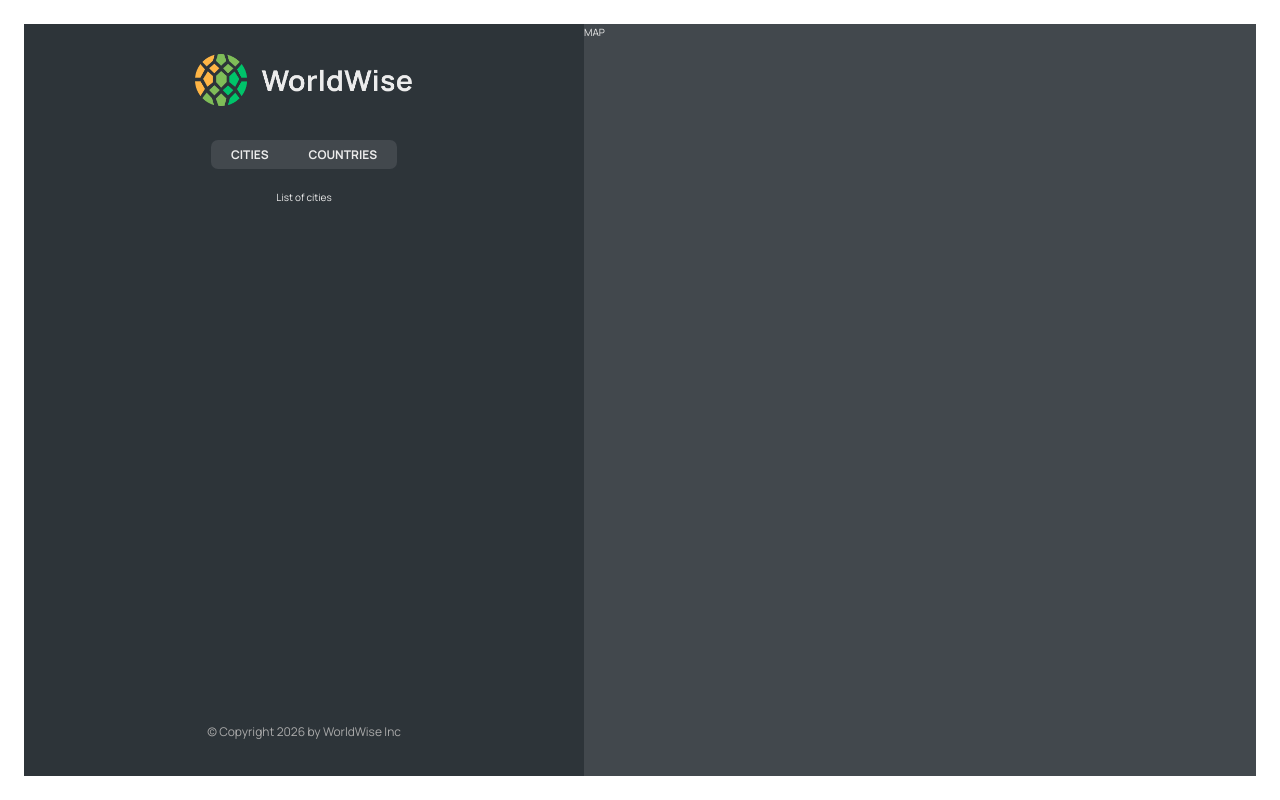
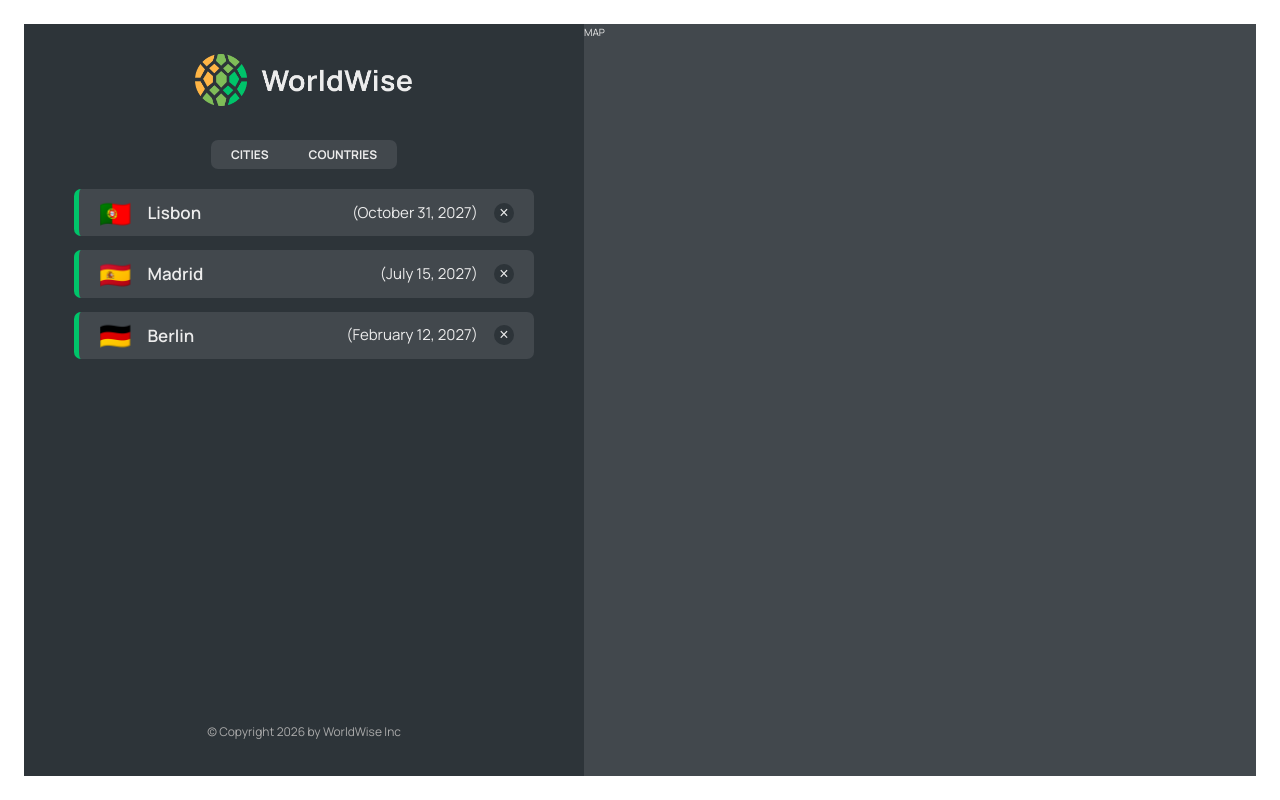
Before and after one commit to danieltroy092/worldwise, a React (Vite) app: page /app in a window 1280 px wide. Built offline with nearby package versions, Linux system fonts and the light colour scheme; data requests are answered from the project's data file.

Commit message:
added cities list

```diff
--- a/package.json
+++ b/package.json
@@ -7,9 +7,11 @@
     "dev": "vite",
     "build": "vite build",
     "lint": "eslint . --ext js,jsx --report-unused-disable-directives --max-warnings 0",
-    "preview": "vite preview"
+    "preview": "vite preview",
+    "server": "json-server --watch data/cities.json --port 8000 -delay 500"
   },
   "dependencies": {
+    "json-server": "^0.17.3",
     "react": "^18.2.0",
     "react-dom": "^18.2.0",
     "react-router-dom": "^6.30.4"
--- a/src/App.jsx
+++ b/src/App.jsx
@@ -5,8 +5,31 @@
 import PageNotFound from "./pages/PageNotFound";
 import AppLayout from "./pages/AppLayout";
 import Login from "./pages/Login";
+import CityList from "./components/CityList";
+import { useEffect, useState } from "react";
+
+const BASE_URL = "http://localhost:8000";
 
 function App() {
+  const [cities, setCities] = useState([]);
+  const [isLoading, setIsLoading] = useState(false);
+
+  useEffect(function () {
+    async function fetchCities() {
+      try {
+        setIsLoading(true);
+        const res = await fetch(`${BASE_URL}/cities`);
+        const data = await res.json();
+        setCities(data);
+      } catch {
+        alert("There was an error loading data...");
+      } finally {
+        setIsLoading(false);
+      }
+    }
+    fetchCities();
+  }, []);
+
   return (
     <BrowserRouter>
       <Routes>
@@ -15,8 +38,14 @@
         <Route path="product" element={<Product />} />
         <Route path="login" element={<Login />} />
         <Route path="app" element={<AppLayout />}>
-          <Route index element={<p>List of cities</p>} />
-          <Route path="cities" element={<p>List of cities</p>} />
+          <Route
+            index
+            element={<CityList cities={cities} isLoading={isLoading} />}
+          />
+          <Route
+            path="cities"
+            element={<CityList cities={cities} isLoading={isLoading} />}
+          />
           <Route path="countries" element={<p>List of countries</p>} />
           <Route path="form" element={<p>Form</p>} />
         </Route>
--- /dev/null
+++ b/src/components/CityItem.jsx
@@ -0,0 +1,23 @@
+import styles from "./CityItem.module.css";
+
+const formatDate = (date) =>
+  new Intl.DateTimeFormat("en", {
+    day: "numeric",
+    month: "long",
+    year: "numeric",
+  }).format(new Date(date));
+
+function CityItem({ city }) {
+  const { cityName, emoji, date } = city;
+
+  return (
+    <li className={styles.cityItem}>
+      <span className={styles.emoji}>{emoji}</span>
+      <h3 className={styles.name}>{cityName}</h3>
+      <time className={styles.date}>({formatDate(date)})</time>
+      <button className={styles.deleteBtn}>&times;</button>
+    </li>
+  );
+}
+
+export default CityItem;
--- /dev/null
+++ b/src/components/CityList.jsx
@@ -0,0 +1,23 @@
+import CityItem from "./CityItem";
+import Spinner from "./Spinner";
+import styles from "./CityList.module.css";
+import Message from "./Message";
+
+function CityList({ cities, isLoading }) {
+  if (isLoading) return <Spinner />;
+
+  if (!cities.length)
+    return (
+      <Message message="Add your first city by clicking on a city on the map" />
+    );
+
+  return (
+    <ul className={styles.cityList}>
+      {cities.map((city) => (
+        <CityItem city={city} key={city.id} />
+      ))}
+    </ul>
+  );
+}
+
+export default CityList;
```
Also changed, not shown: .eslintrc.cjs, 1 other file (tests, documents, lock files or other folders).
